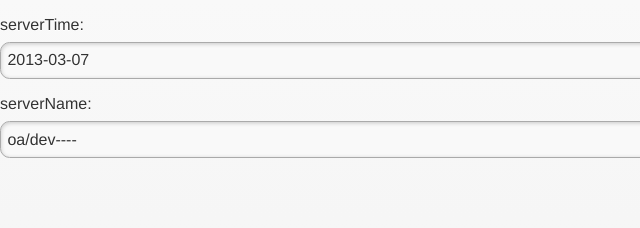
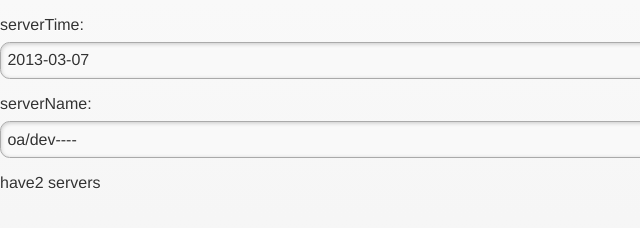
Before and after one commit to finalljx/knockjqm, a plain HTML site: page hor/test/getJson.html in a window 1280 px wide. Shown: the full height of the page, 0-640 px from the left. Drawn offline with Linux system fonts and the light colour scheme.

Commit message:
增加数组支持 mapping

```diff
--- a/hor/data/serverData.json
+++ b/hor/data/serverData.json
@@ -1 +1 @@
-{"serverTime":"2013-03-07","serverName":"oa/dev"}
+{"serverTime":"2013-03-07","serverName":"oa/dev","servers":[{"name":"server1"},{"name":"server2"}]}
--- a/hor/test/getJson.html
+++ b/hor/test/getJson.html
@@ -13,6 +13,7 @@
 		<p> serverTime:<input data-bind="value : serverTime"></input></p>
 		<p> serverName:<input data-bind="value : serverName"></input></p>
 
+		<p> have<span data-bind="text: servers().length"></span> servers</p>
 	</body>
 	<script>
 		$(document).ready(function(){
```
